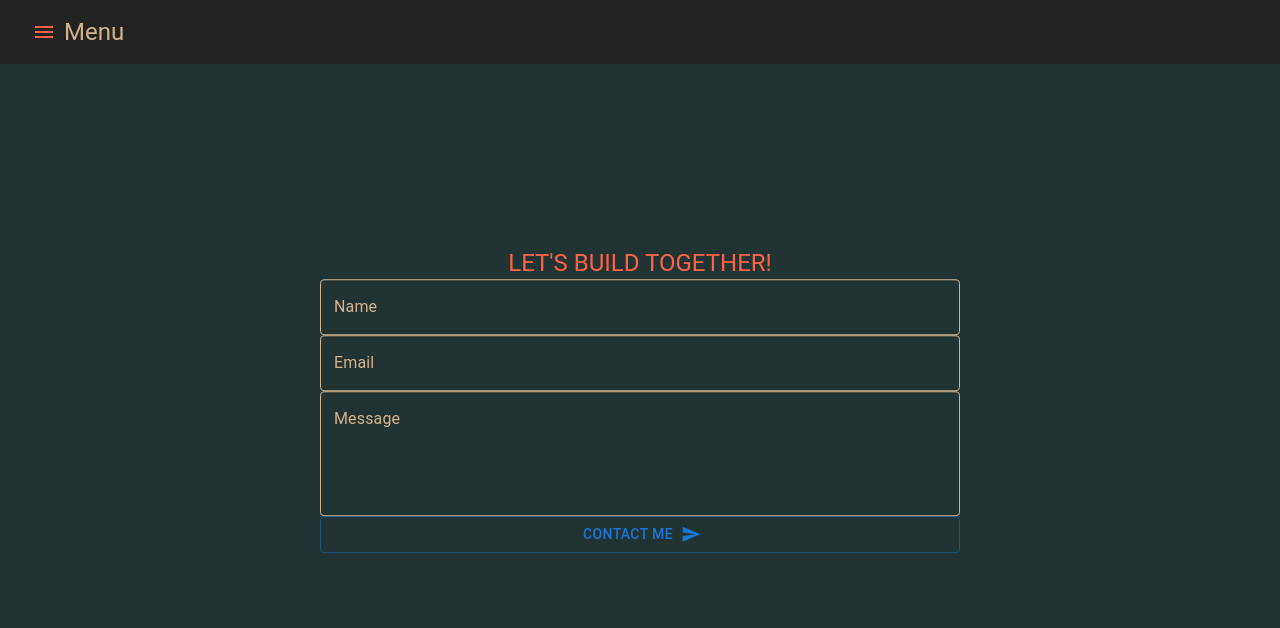
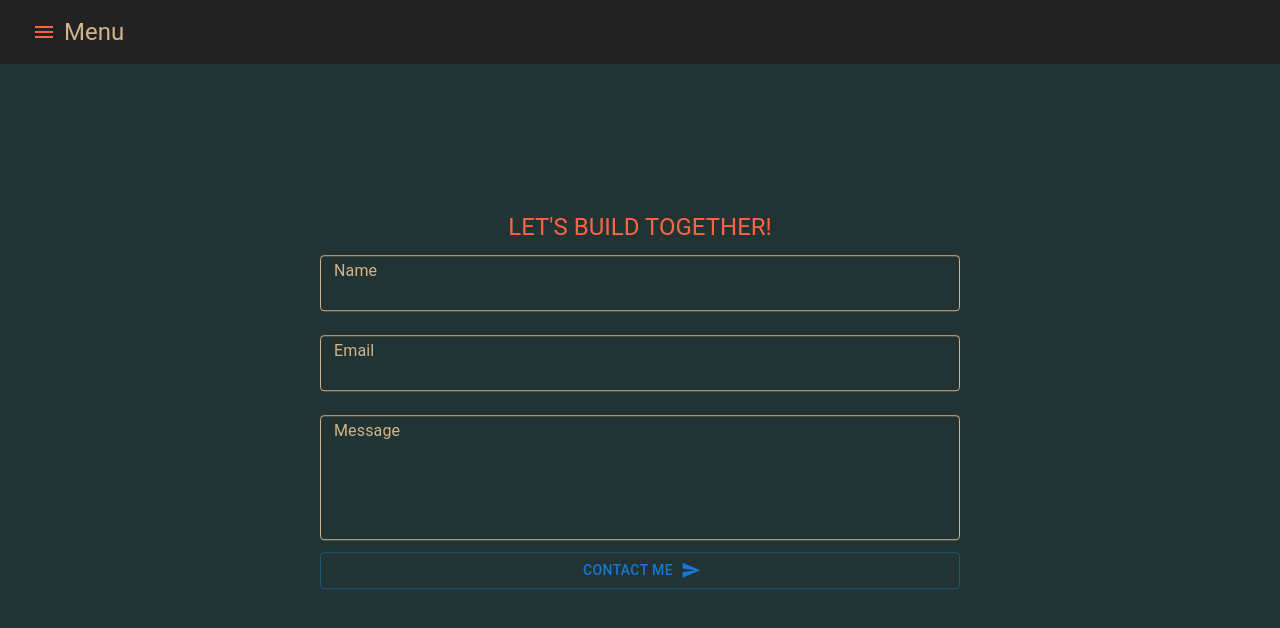
Before and after one commit to dmcneary/dmcneary.github.io, a React (Create React App) app: page /contact in a window 1280 px wide. Shown: the top 628 px of the page. Built offline with nearby package versions, Linux system fonts and the light colour scheme.

Commit message:
fix effect on blackbox

```diff
--- a/package.json
+++ b/package.json
@@ -20,7 +20,6 @@
     "react-scripts": "5.0.0",
     "react-tsparticles": "^1.43.1",
     "react-typed": "^1.2.0",
-    "typed.js": "^2.0.12",
     "web-vitals": "^2.1.4"
   },
   "scripts": {
--- a/src/App.js
+++ b/src/App.js
@@ -16,12 +16,13 @@ function App() {
   const location = useLocation();
   const [isFirstMount, setIsFirstMount] = useState(true);
   const didMount = useRef(false);
+  const checkMount = didMount.current;
   useEffect(() => {
     return () => {
       didMount.current && setIsFirstMount(false);
       didMount.current = true;
     }
-    },[didMount.current]);
+    },[checkMount]);
 
   return (
     <ThemeProvider theme={theme}>
--- a/src/pages/Contact.js
+++ b/src/pages/Contact.js
@@ -29,6 +29,7 @@ const useStyles = makeStyles((theme) => ({
   },
   input: {
     color: "#fff",
+    margin: "1rem 0"
   },
   button: {
     marginTop: "1rem",
@@ -47,6 +48,7 @@ const InputField = withStyles({
       color: "tan",
     },
     "& .MuiOutlinedInput-root": {
+      margin: "0.75rem 0",
       "& fieldset": {
         borderColor: "tan",
       },
@@ -95,7 +97,7 @@ const Contact = () => {
       <motion.div initial="initial" animate="animate" variants={content}>
         <motion.section variants={elements}>
           <Box component="div" className={classes.contactContainer}>
-            <Grid container justify="center">
+            <Grid container sx={{justifyContent: "center", alignItems: "center"}}>
               <Box component="form" className={classes.form} ref={form}>
                 <Typography variant="h5" className={classes.heading}>
                   Let's build together!
--- a/src/pages/Portfolio.js
+++ b/src/pages/Portfolio.js
@@ -94,7 +94,7 @@ const Portfolio = () => {
       <motion.div initial="initial" animate="animate" variants={content}>
         <motion.section variants={elements}>
           <Box component="div" className={classes.mainContainer}>
-            <Grid container justify="center">
+            <Grid container sx={{justifyContent: "center", alignItems: "center"}}>
               {/* Projects */}
               {projects.map((project, i) => (
                 <Grid item xs={12} sm={8} md={4} key={i}>
```
Also changed, not shown: 1 other file (tests, documents, lock files or other folders).
